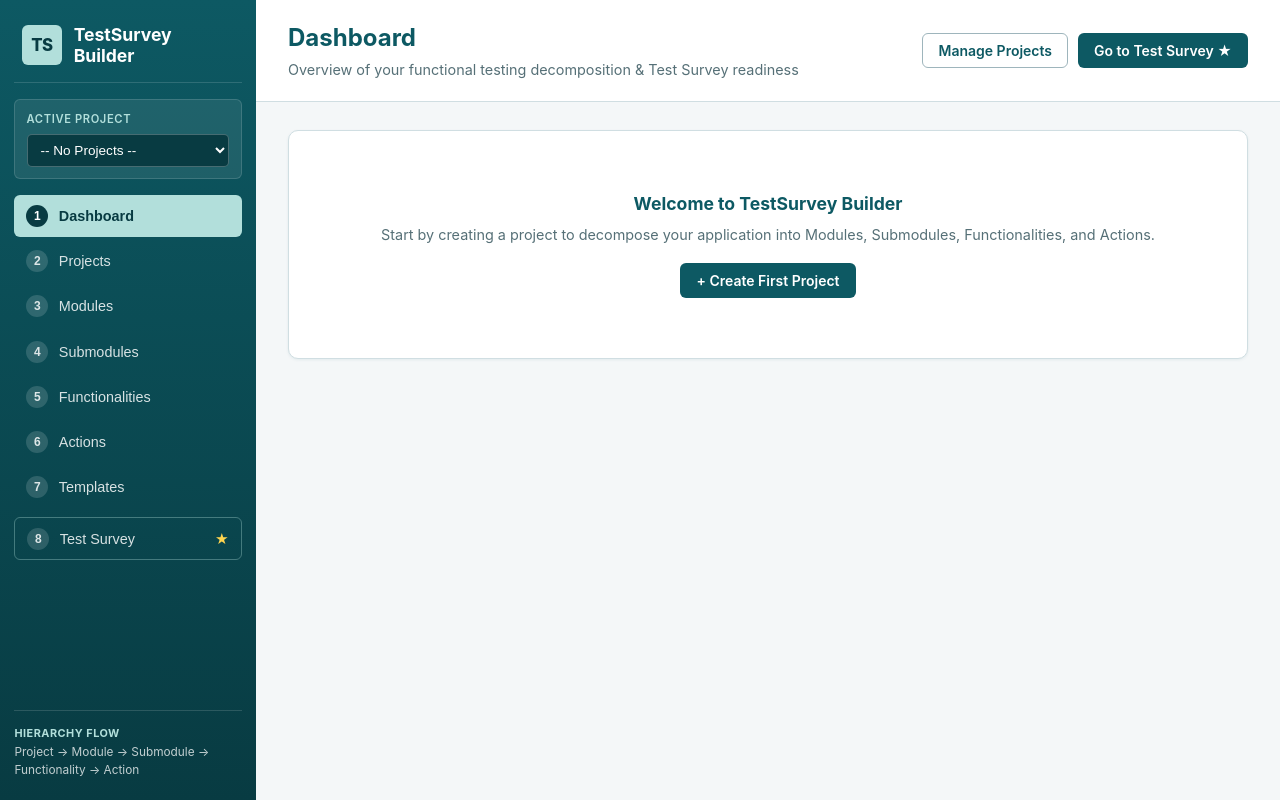
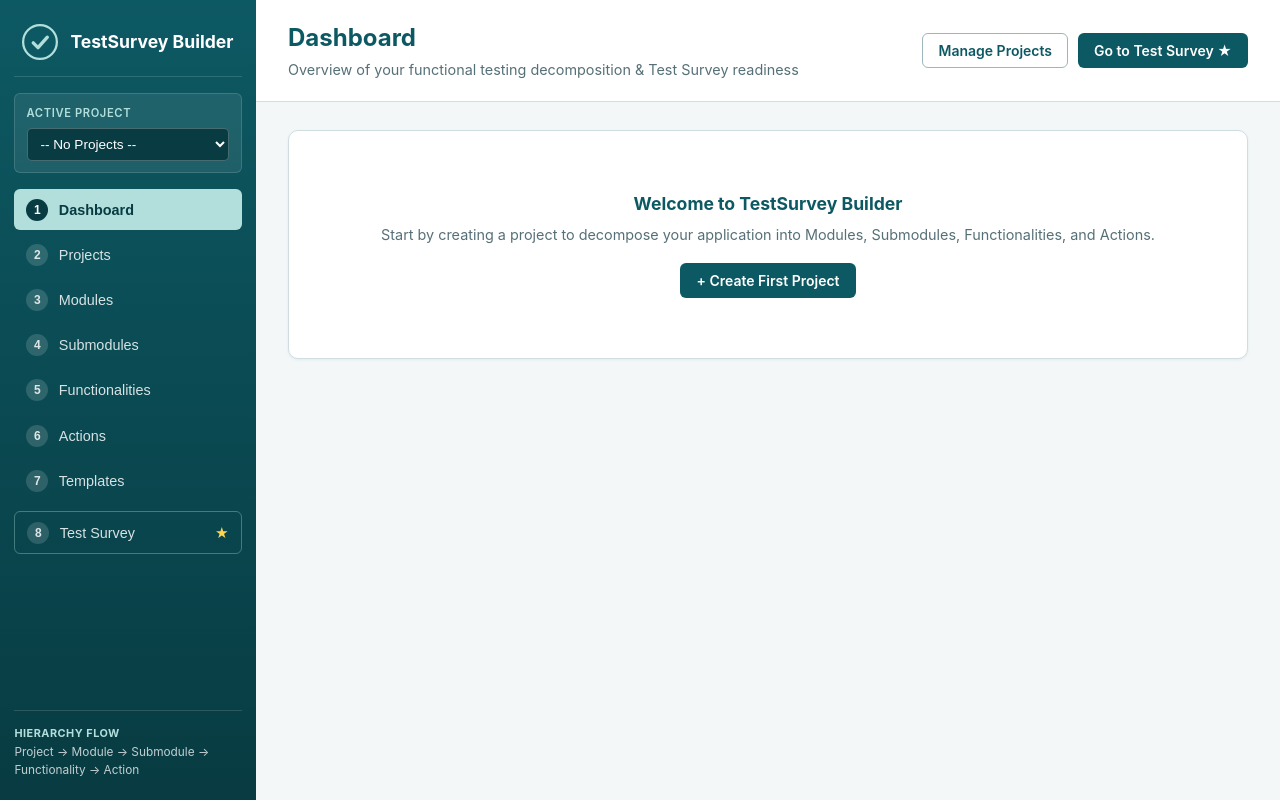
Before and after one commit to Nyxsve-C/test-survey-creator, a plain HTML site: page index.html in a window 1280 px wide. Drawn offline with nearby package versions, Linux system fonts and the light colour scheme.

Commit message:
Use circle checkmark SVG as sidebar brand icon

```diff
--- a/css/styles.css
+++ b/css/styles.css
@@ -69,17 +69,13 @@ body {
 }
 
 .brand-icon {
-  width: 40px;
-  height: 40px;
-  border-radius: var(--radius-sm);
-  background-color: var(--teal-submod);
-  color: var(--teal-darker);
-  font-weight: 800;
-  font-size: 1.05rem;
+  width: 36px;
+  height: 36px;
+  border-radius: 50%;
   display: flex;
   align-items: center;
   justify-content: center;
-  letter-spacing: -0.5px;
+  flex-shrink: 0;
 }
 
 .brand-text {
--- a/index.html
+++ b/index.html
@@ -13,7 +13,12 @@
     <!-- Sidebar Navigation (8 Modules) -->
     <aside class="sidebar" aria-label="Main Navigation">
       <div class="sidebar-brand">
-        <div class="brand-icon" aria-hidden="true">TS</div>
+        <div class="brand-icon" aria-hidden="true">
+          <svg viewBox="0 0 64 64" width="36" height="36" xmlns="http://www.w3.org/2000/svg">
+            <circle cx="32" cy="32" r="30" fill="#0D5963" stroke="#B2DFDB" stroke-width="4"/>
+            <path d="M20 33.5L28.5 42L45 23.5" fill="none" stroke="#B2DFDB" stroke-width="6" stroke-linecap="round" stroke-linejoin="round"/>
+          </svg>
+        </div>
         <div class="brand-text">
           <span class="brand-title">TestSurvey Builder</span>
         </div>
```
